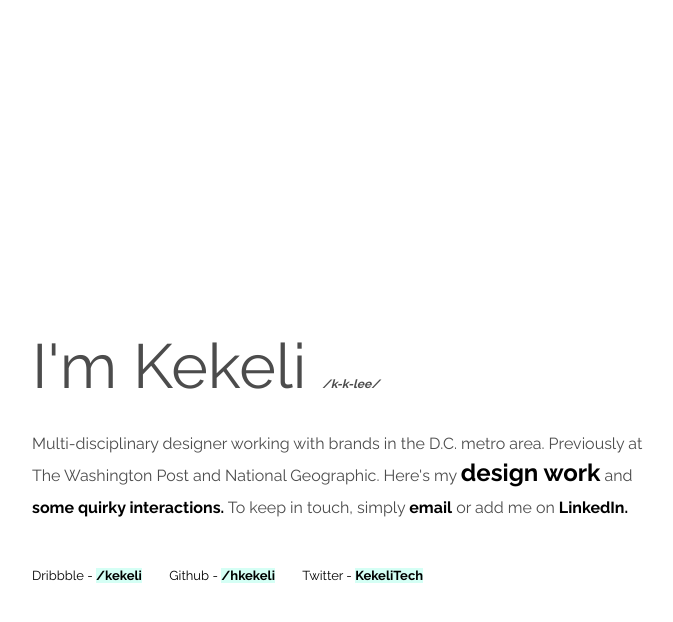
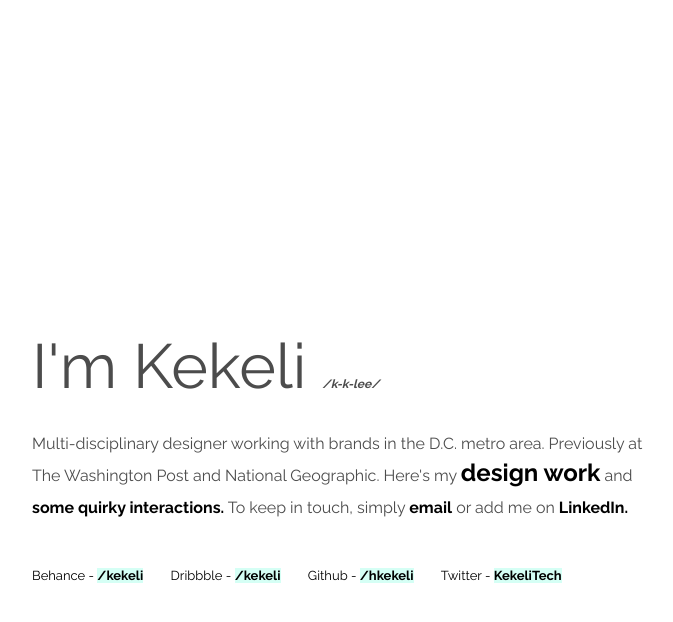
Before and after one commit to hkekeli/Portfolio, a Jekyll site: the page built from index.html, in a window 1280 px wide. Shown: the top 622 px of the page, without its empty margins (288-961 px from the left). Built offline with Jekyll 4.4.1, drawn with Linux system fonts in a browser that asks for light colours.

Commit message:
Update portfolio links

```diff
--- a/_includes/head.html
+++ b/_includes/head.html
@@ -12,7 +12,7 @@
   {% else %}
     <link rel="stylesheet" href="{{site.url}}/css/main.css">
   {% endif %}
-  <link href="https://fonts.googleapis.com/css?family=Raleway:400,500,700,800" rel="stylesheet">
+  <link href="https://fonts.googleapis.com/css?family=Raleway:400,500,700" rel="stylesheet">
   {% if jekyll.environment == 'production' and site.google_analytics %}
     {% include google-analytics.html %}
   {% endif %}
--- a/_sass/_base.scss
+++ b/_sass/_base.scss
@@ -11,7 +11,6 @@ $fs-sm: $sm-value;
 // font weight
 $regular: 400;
 $bold: 600;
-$bolder: 800;
 
 // Colors
 $blue: #0D29FE;
--- a/index.html
+++ b/index.html
@@ -7,10 +7,11 @@ layout: default
     <div class="power-pitch">
         <p class="power-pitch-description"><span class="name">I'm Kekeli <i class="name-spelling">/k-k-lee/</i></span>Multi-disciplinary designer working with brands in the
             D.C. metro area. Previously at The Washington Post and National Geographic. Here's my <a
-                    href="https://www.behance.net/kekeli" class="bump">design work</a> and <a href="http://codepen.io/kekeli/">some quirky interactions.</a> To keep in touch, simply <a href="mailto:sackey@kekeli.tech">email</a> or add me on <a href="http://www.linkedin.com/in/hkekeli">LinkedIn.</a>
+                    href="https://dribbble.com/kekeli" class="bump">design work</a> and <a href="http://codepen.io/kekeli/">some quirky interactions.</a> To keep in touch, simply <a href="mailto:sackey@kekeli.tech">email</a> or add me on <a href="http://www.linkedin.com/in/hkekeli">LinkedIn.</a>
         </p>
     </div>
     <ul class="social-links">
+        <li>Behance - <a href="https://www.behance.net/kekeli">/kekeli</a></li>
         <li>Dribbble - <a href="https://dribbble.com/kekeli">/kekeli</a></li>
         <li>Github - <a href="https://github.com/hkekeli">/hkekeli</a></li>
         <li>Twitter -  <a href="https://twitter.com/kekeliTech">KekeliTech</a></li>
```
